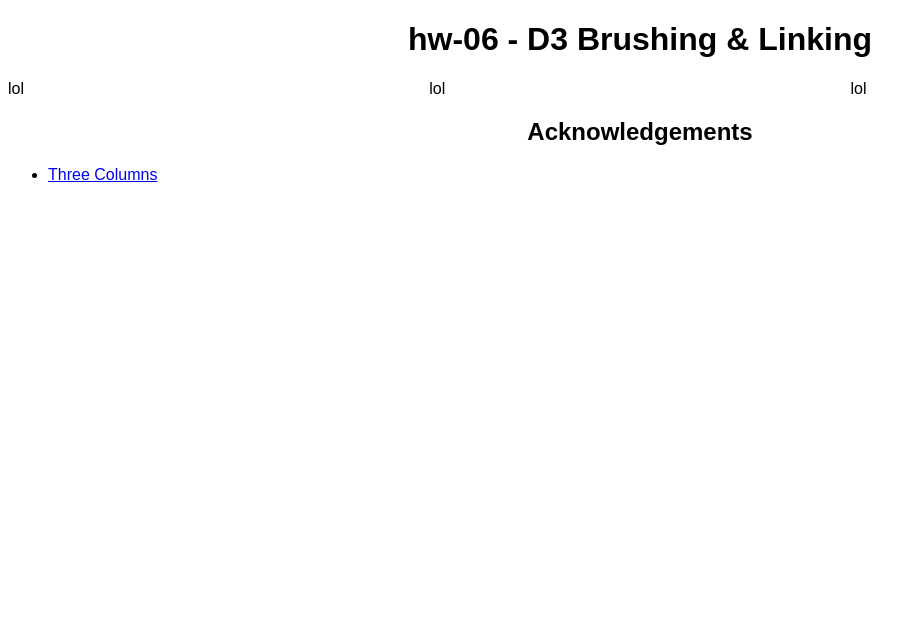
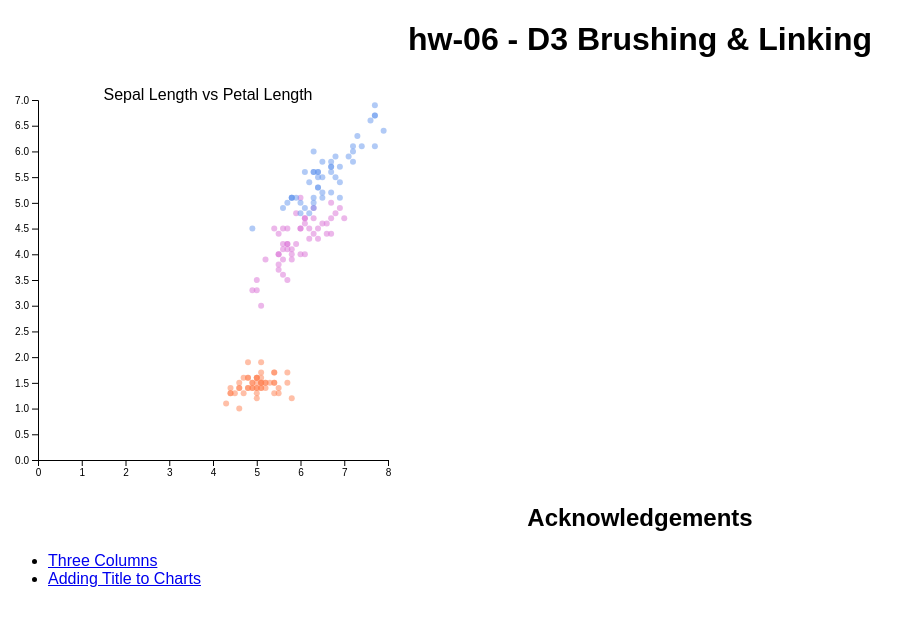
Before and after one commit to DS4200-S23-Class/hw-06-anaelle-noreen-6, a plain HTML site: page index.html in a window 1280 px wide. Shown: the whole page, without its empty margins (0-924 px from the left). Drawn offline with Linux system fonts and the light colour scheme.

Commit message:
petal vs sepal length plot

```diff
--- a/index.html
+++ b/index.html
@@ -13,22 +13,18 @@
 <body>
   <h1>hw-06 - D3 Brushing & Linking</h1>
   <div class="row">
-    <div class="column">
-      lol
-    </div>
-    <div class="column">
-      lol
-    </div>
-    <div class="column">
-      lol
-    </div>
+    <div class="column" id = 'left'></div>
+    <div class="column" id = 'middle'></div>
+    <div class="column" id = 'right'></div>
   </div>
   <h2>Acknowledgements</h2>
   <div id = "acknowledgements">
     <ul>
       <li><a href = "https://www.w3schools.com/howto/howto_css_three_columns.asp"> Three Columns</a></li>
+      <li><a href = "https://www.tomordonez.com/d3-bar-chart-title-and-labels/"> Adding Title to Charts</a></li>
     </ul>
   </div>
+  <script src = "main.js"></script>
 </body>
 
 </html>
--- a/main.js
+++ b/main.js
@@ -0,0 +1,84 @@
+const FRAME_HEIGHT = 400;
+const FRAME_WIDTH = 400;
+const MARGINS = {left: 30, right: 20, top: 20, bottom: 20};
+
+function map_color(species){
+    if(species == "setosa"){
+        return "coral";
+    }
+    if(species == "versicolor"){
+        return "orchid";
+    }
+    if(species == "virginica"){
+        return "cornflowerblue";
+    }
+    else{
+        return black;
+    }
+};
+
+// ------------ LEFT PLOT -----------------
+// Make svg to house visualization
+const LEFT = d3.select("#left")
+.append("svg")
+    .attr("height", FRAME_HEIGHT)
+    .attr("width", FRAME_WIDTH)
+    .attr("class", "frame");
+
+d3.csv("data/iris.csv").then((data) => {
+    // console.log(data);
+    const X_MAX = d3.max(data, (d) => {return (d.Sepal_Length)});
+    const Y_MAX = d3.max(data, (d) => { return (d.Petal_Length); });
+    const X_MIN = d3.min(data, (d) => {return (d.Petal_Length)});
+    const Y_MIN = d3.min(data, (d) => { return (d.Sepal_Length); });
+    console.log(X_MIN, Y_MIN);
+
+    // TITLE
+    LEFT.append("text")
+    .attr("x", FRAME_WIDTH/2)
+    .attr("y", MARGINS.top)
+    .attr("text-anchor", "middle")
+    .style("font-size", "16px")
+    .text("Sepal Length vs Petal Length");
+
+    // Make x-axis based on petal length
+    let x = d3.scaleLinear()
+    .domain([0, parseInt(X_MAX) + 1])
+    .range([ 0, FRAME_WIDTH - MARGINS.left - MARGINS.right]);
+    // Add X-axis
+    LEFT.append("g")
+    .attr("transform", "translate(" +  MARGINS.left +","+ (FRAME_HEIGHT - MARGINS.top) + ")")
+    .call(d3.axisBottom(x));
+
+    // y-Scale
+    let y = d3.scaleLinear()
+    .domain([0, parseInt(Y_MAX) + 1])
+    .range([FRAME_HEIGHT - MARGINS.top - MARGINS.bottom, 0]);
+    // Add Y axis
+    LEFT.append("g")
+    .attr("transform", "translate(" + MARGINS.left + ","+ MARGINS.top +")")
+    .call(d3.axisLeft(y));
+
+     // Add points from data
+     LEFT.append('g')
+     .selectAll("dot")
+     .data(data)
+     .enter()
+     .append("circle")
+         .attr("class", "point")
+         .attr("id", (d) => {return d.id})
+         .attr("cx", (d) => { return (x(d.Sepal_Length) + MARGINS.left); } )
+         .attr("cy", (d) =>{ return (y(d.Petal_Length) + MARGINS.top); } )
+         .style("fill", (d) => {return map_color(d.Species)})
+         .attr("r", 3);
+
+});
+
+// -------------------- MIDDLE PLOT -------------------------
+const MIDDLE = d3.select("#middle")
+.append("svg")
+    .attr("height", FRAME_HEIGHT)
+    .attr("width", FRAME_WIDTH)
+    .attr("class", "frame");
+
+d3.csv("data/iris.csv").then((data) => {});
--- a/style.css
+++ b/style.css
@@ -22,3 +22,7 @@ h2{
     display: table;
     clear: both;
   }
+
+  .point{
+    opacity : 0.5;
+  }
```
